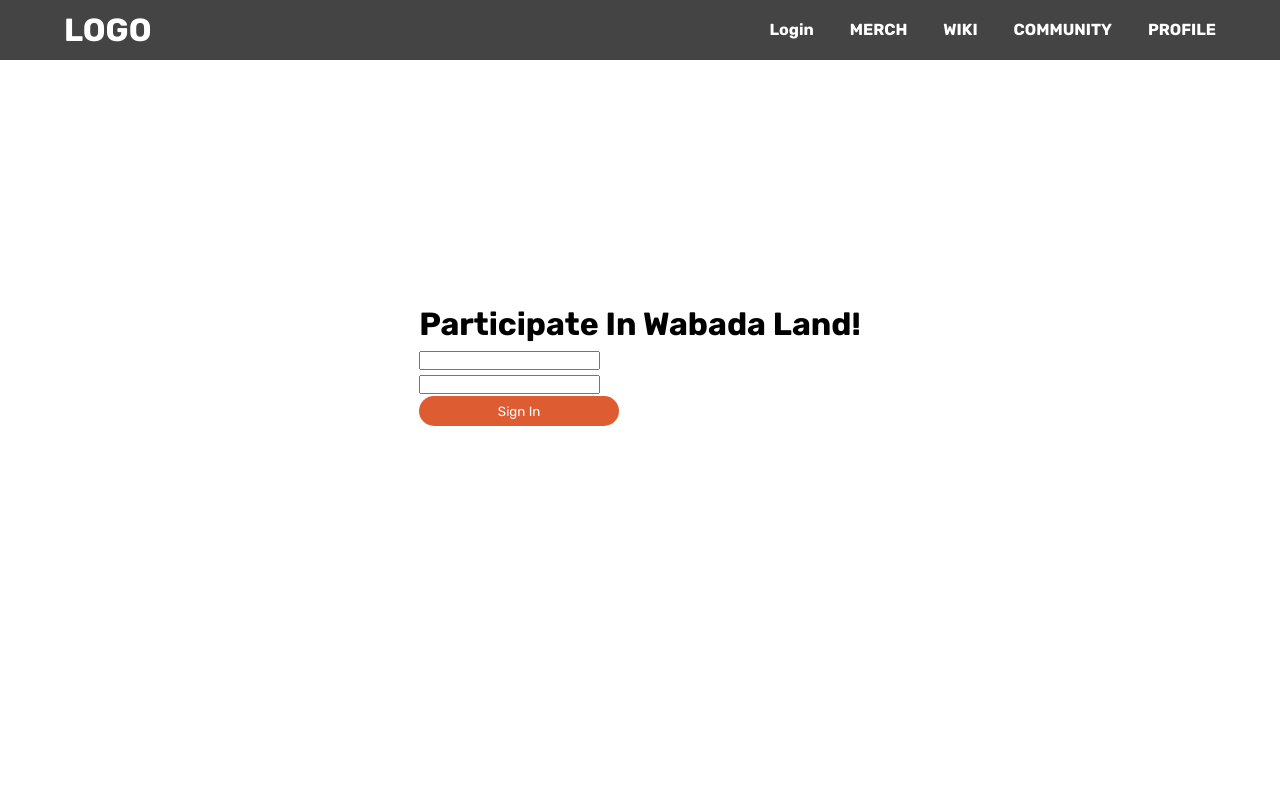
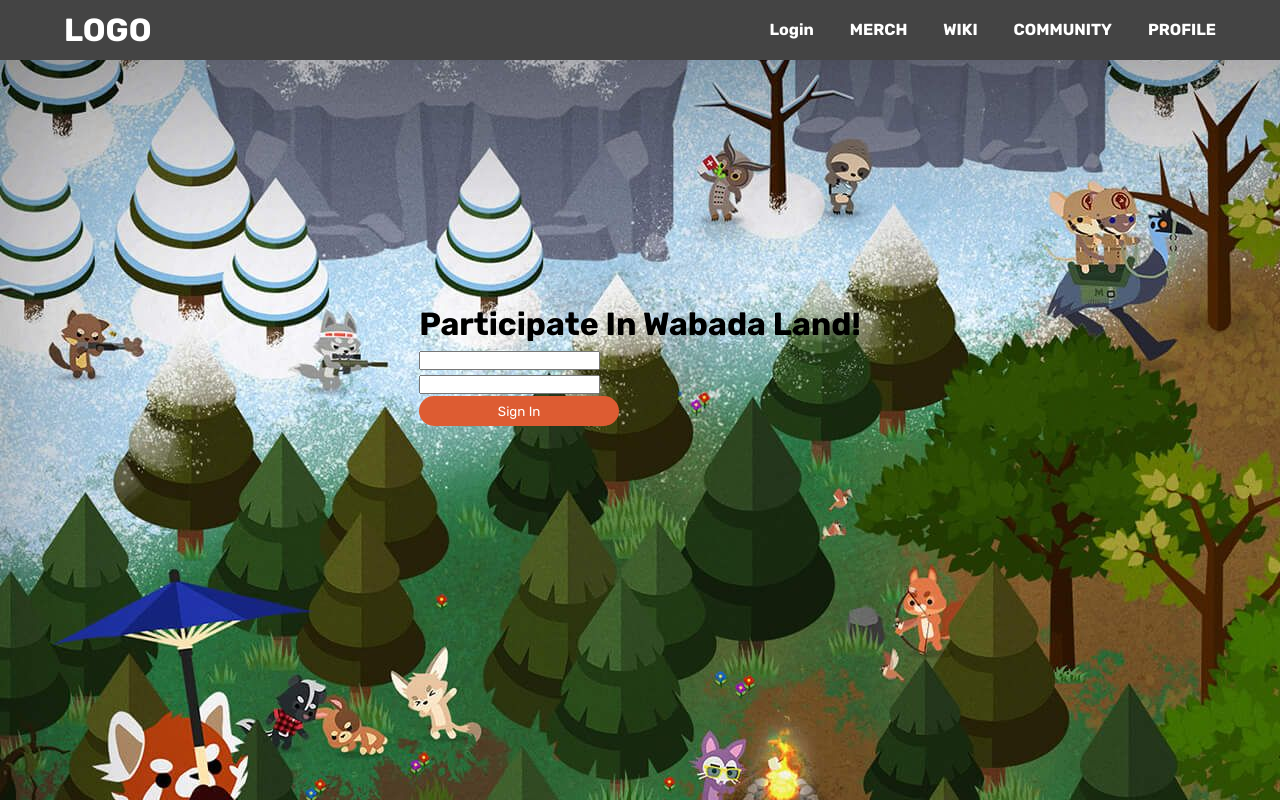
Before and after one commit to LoadWithWater/wabada, a React (Vite) app: page /login in a window 1280 px wide. Shown: the top 800 px of the page. Built offline with nearby package versions, Linux system fonts and the light colour scheme; a web font is replaced by a local one.

Commit message:
login 배경 추가

```diff
--- a/src/routes/login/index.module.css
+++ b/src/routes/login/index.module.css
@@ -1,3 +1,7 @@
+body {
+    background-image: url(../../../public/images/hero.jpeg);
+}
+
 .loginContainer {
     margin-top: 300px;
     display: grid;
--- a/src/routes/login/index.tsx
+++ b/src/routes/login/index.tsx
@@ -5,6 +5,7 @@ function LoginPage() {
     return (
         <>
             <Header/>
+            <div className={style.loginBackground}>
                 <div className={style.loginContainer}>
                     <h1>Participate In Wabada Land!</h1>
 
@@ -16,7 +17,7 @@ function LoginPage() {
                     </div>
                     <button className={style.signinButton}>Sign In</button>
                 </div>
-
+            </div>
         </>
     )
 }
```
Lines whose indentation alone changed are shown as unchanged.
